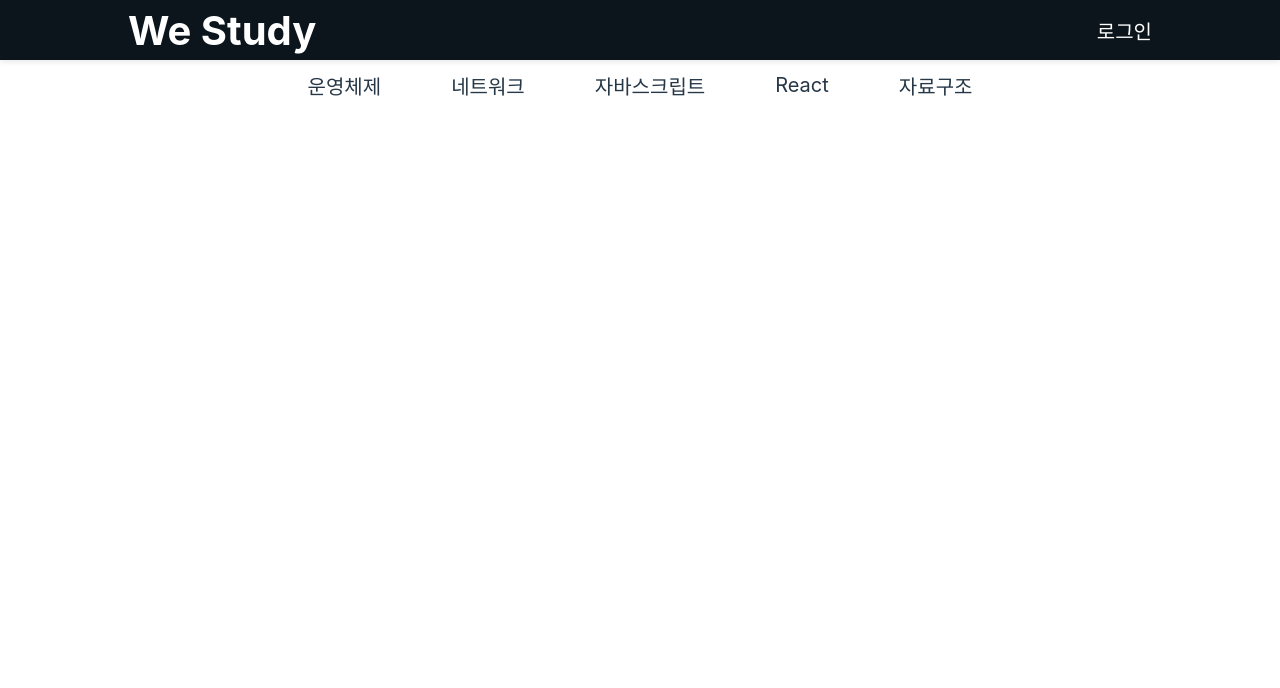
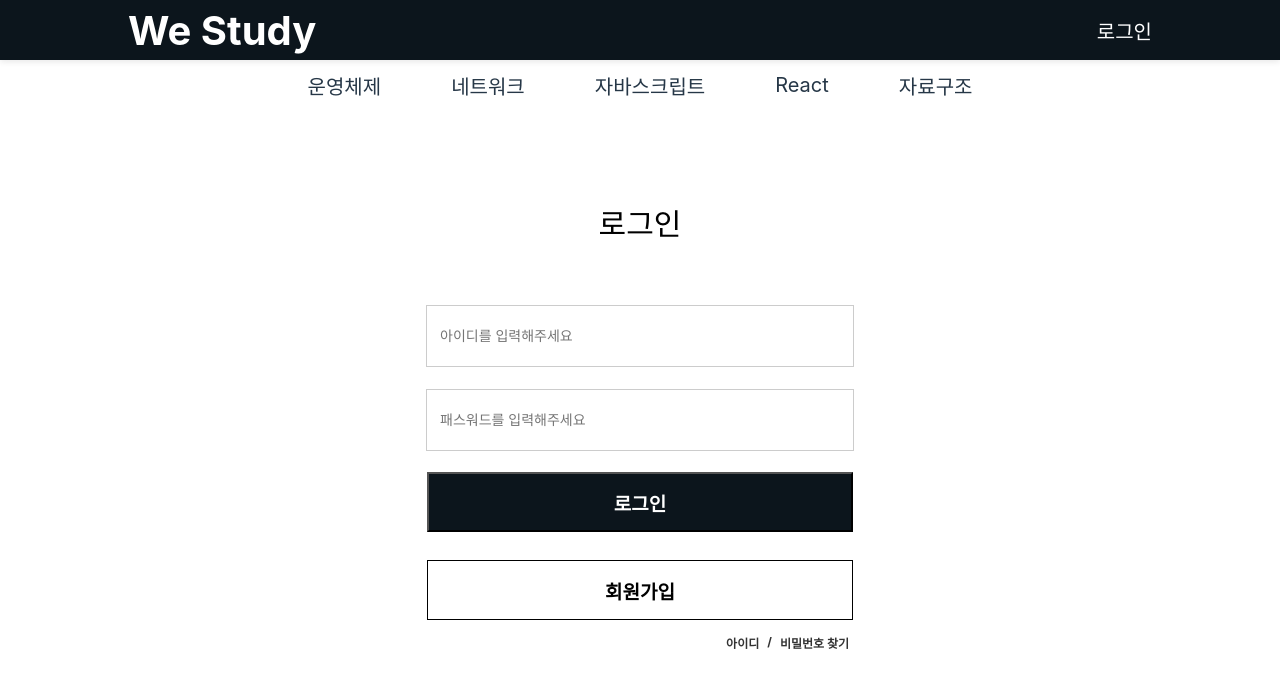
Before and after one commit to lygggg/we-study, a React (Vite) app: page /login in a window 1280 px wide. Shown: the top 688 px of the page. Built offline with nearby package versions, Linux system fonts and the light colour scheme.

Commit message:
Add: 로그인 페이지 생성

```diff
--- a/src/App.tsx
+++ b/src/App.tsx
@@ -1,6 +1,7 @@
 import { Route, Routes, BrowserRouter } from "react-router-dom";
 import styled from "styled-components";
 import QuestionPage from "./pages/QuestionPage";
+import LoginPage from "./pages/LoginPage";
 import Header from "./components/Header";
 import "./App.css";
 
@@ -12,6 +13,7 @@ function App() {
           <Header />
           <Routes>
             <Route path="/" element={<QuestionPage />} />
+            <Route path="/login" element={<LoginPage />} />
           </Routes>
         </Container>
       </BrowserRouter>
--- /dev/null
+++ b/src/pages/LoginPage.tsx
@@ -0,0 +1,124 @@
+import styled from "styled-components";
+
+const LoginPage = () => {
+  return (
+    <MainDiv>
+      <InnerDiv>
+        <Title>로그인</Title>
+        <Form>
+          <Input
+            placeholder="아이디를 입력해주세요"
+            type="email"
+            autoComplete="on"
+          />
+          <Input
+            placeholder="패스워드를 입력해주세요"
+            autoComplete="on"
+            maxLength="30"
+          />
+
+          <InnerButton type="button">
+            <LoginButton>로그인</LoginButton>
+          </InnerButton>
+        </Form>
+        <div>
+          <InnerButton>
+            <Button>회원가입</Button>
+          </InnerButton>
+        </div>
+        <SearchDiv>
+          <A>아이디</A>
+          <A>/</A>
+          <A> 비밀번호 찾기 </A>
+        </SearchDiv>
+      </InnerDiv>
+    </MainDiv>
+  );
+};
+
+const LoginButton = styled.button`
+  color: #ffffff;
+  background-color: #0c151c;
+  font-size: 19px;
+  font-weight: bold;
+`;
+
+const InnerDiv = styled.div`
+  height: 100%;
+  display: flex;
+  flex-wrap: wrap;
+  flex-direction: column; /*수직 정렬*/
+  justify-content: center;
+  align-items: center;
+  margin-top: 90px;
+`;
+
+const MainDiv = styled.div`
+  width: 100%;
+  height: 100%;
+  margin: 0 auto;
+
+  @media only screen and (min-width: 550px) {
+    max-width: 550px;
+  }
+  width: 100%;
+  height: 100%;
+  margin: 0 auto;
+`;
+
+const Title = styled.div`
+  font-size: 30px;
+  text-align: center;
+  margin-bottom: 50px;
+`;
+
+const Form = styled.form`
+  display: grid;
+  height: 230;
+  margin-bottom: 8px;
+  justify-items: center;
+`;
+
+const InnerButton = styled.div`
+  display: grid;
+  width: 426px;
+  height: 60px;
+  grid-gap: 9px;
+  margin: 10px;
+`;
+
+const SearchDiv = styled.div`
+  display: flex;
+  height: 60px;
+  width: 426px;
+  justify-content: end;
+`;
+
+const Button = styled.button`
+  background: white;
+  color: #000000;
+  font-weight: bold;
+  border: 1px solid black;
+  font-weight: bold;
+  font-size: 19px;
+`;
+
+const A = styled.a`
+  font-size: 12px;
+  text-decoration: none;
+  color: #333;
+  margin: 4px;
+  font-weight: bold;
+`;
+
+const Input = styled.input`
+  width: 400px;
+  height: 60px;
+  padding: 0 13px;
+  border: 1px solid #ccc;
+  background-color: #fff;
+  margin: 11px;
+  font-size: 14px;
+`;
+
+export default LoginPage;
```
